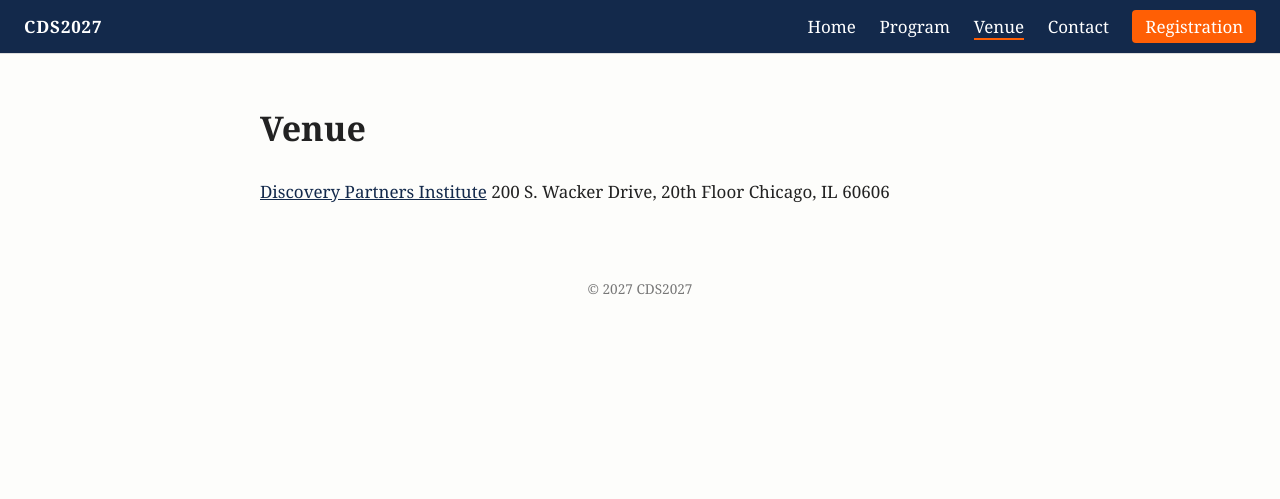
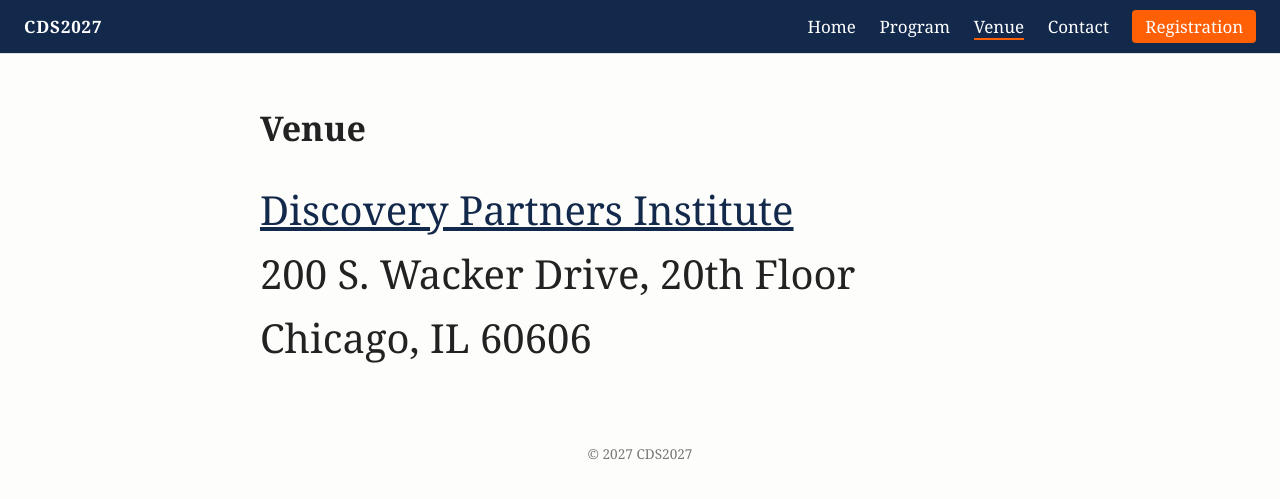
Before and after one commit to chackoge/cds2027, a Jekyll site: the page built from venue.md, in a window 1280 px wide. Shown: the top 499 px of the page. Built offline with Jekyll 4.4.1, drawn with Linux system fonts in a browser that asks for light colours.

Commit message:
generic update

```diff
--- a/venue.md
+++ b/venue.md
@@ -3,6 +3,6 @@ layout: default
 title: Venue
 ---
 
-[Discovery Partners Institute](https://dpi.illinois.edu/)
-200 S. Wacker Drive, 20th Floor
-Chicago, IL 60606
+<span style="font-size: 2.5rem;">[Discovery Partners Institute](https://dpi.illinois.edu/)</span><br>
+<span style="font-size: 2.5rem;">200 S. Wacker Drive, 20th Floor</span><br>
+<span style="font-size: 2.5rem;">Chicago, IL 60606</span><br>
```
